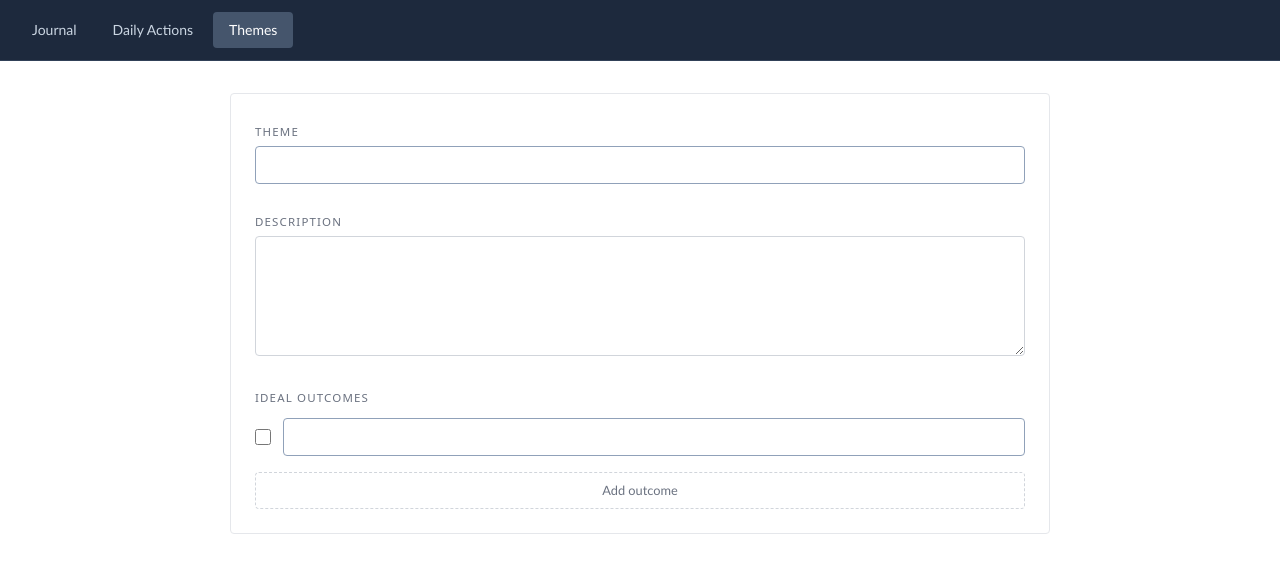
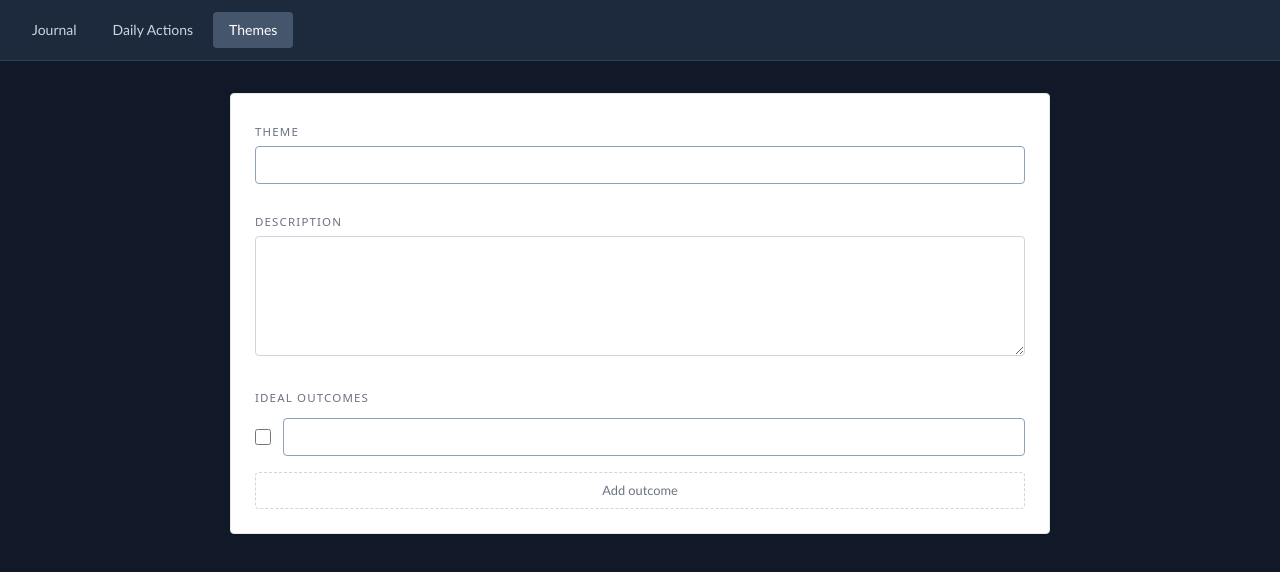
Before and after one commit to gemini88mill/theme-system-journal2, a React (Vite) app: page / in a window 1280 px wide. Both pictures are taken after a click on the tab "Themes". Shown: the top 572 px of the page. Built offline with nearby package versions, Linux system fonts and the light colour scheme.

Commit message:
updating themes

```diff
--- a/src/components/organism/Themes/Themes.css
+++ b/src/components/organism/Themes/Themes.css
@@ -3,7 +3,6 @@
 .themes-page {
   min-height: 100vh;
   padding: 2rem 1rem;
-  background: #fff;
 }
 
 .themes-sheet {
```
